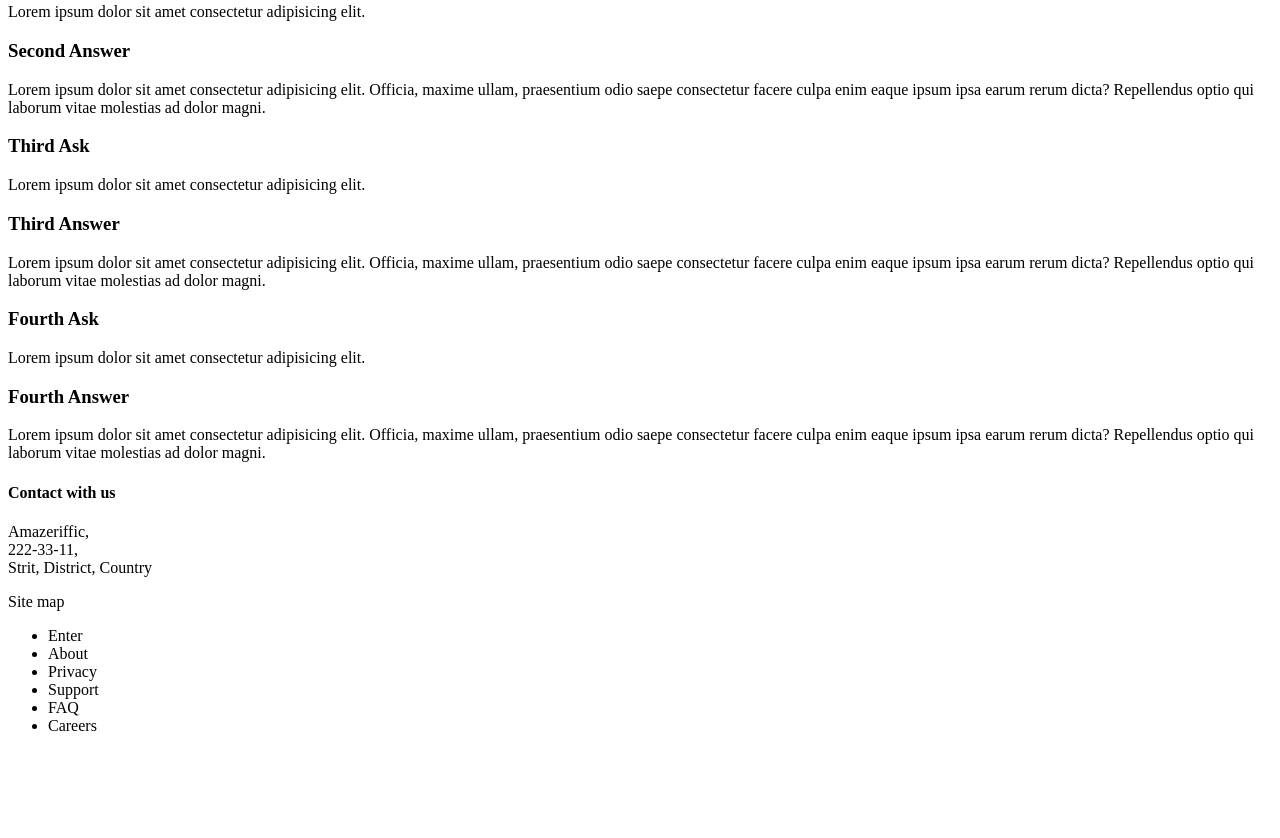
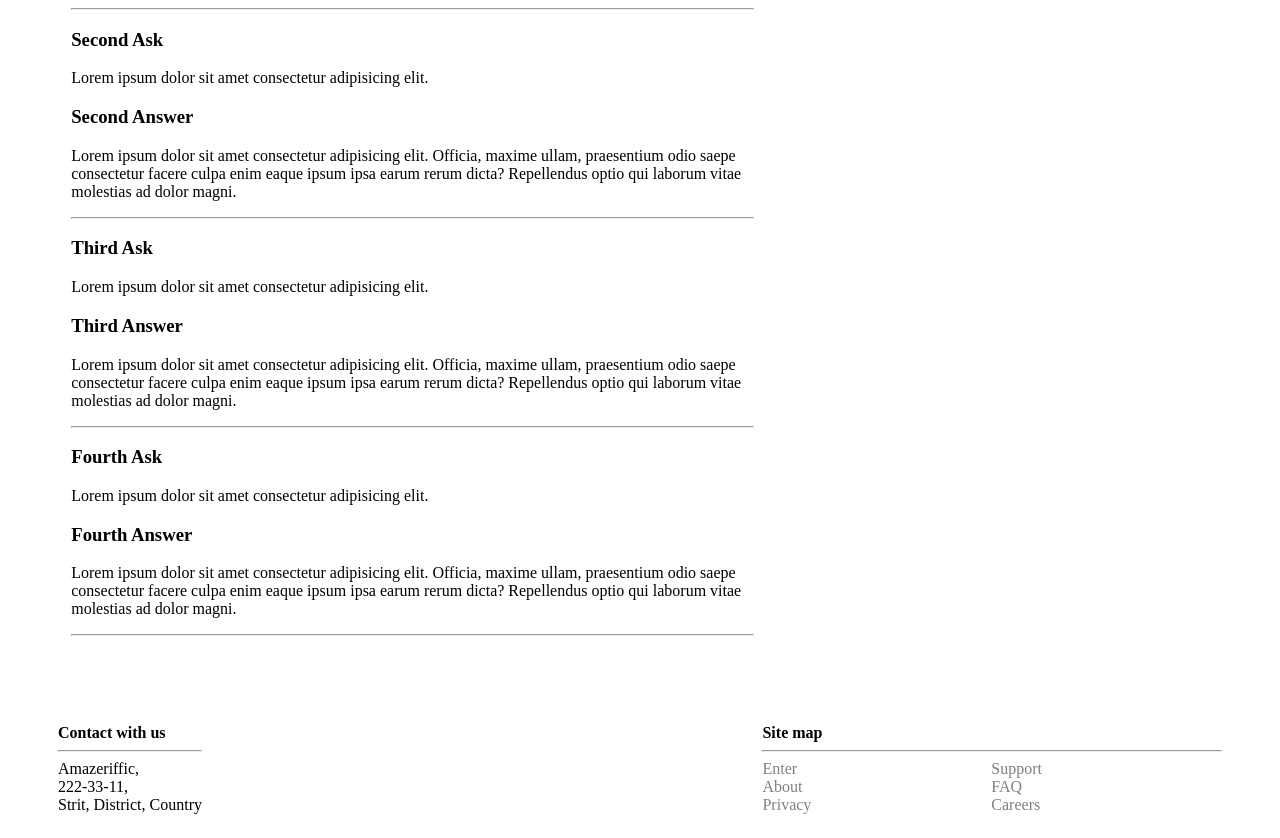
Before and after one commit to Victorvs1967/amazeriffic-my, a plain HTML site: page faq.html in a window 1280 px wide. Shown: the part 375-1213 px from the top of the page. Before the commit the page ends 1126 px from the top, so only its background shows below. Drawn offline with Linux system fonts and the light colour scheme; a web font is replaced by a local one.

Commit message:
create css

```diff
--- a/faq.html
+++ b/faq.html
@@ -4,6 +4,11 @@
     <meta charset="UTF-8">
     <meta name="viewport" content="width=device-width, initial-scale=1.0">
     <title>Amazeriffic</title>
+
+    <link href="https://fonts.googleapis.com/css2?family=Denk+One&display=swap" rel="stylesheet">
+    <!-- <link rel="stylesheet" href="reset.css"> -->
+    <link rel="stylesheet" href="style.css">
+
 </head>
 <body>
     <header class="header">
@@ -26,6 +31,7 @@
             <p class="content-text">
                 Lorem ipsum dolor sit amet consectetur adipisicing elit. Officia, maxime ullam, praesentium odio saepe consectetur facere culpa enim eaque ipsum ipsa earum rerum dicta? Repellendus optio qui laborum vitae molestias ad dolor magni.
             </p>
+            <hr>
             <h3 class="list title">Second Ask</h3>
             <p class="content-text">
                 Lorem ipsum dolor sit amet consectetur adipisicing elit.
@@ -34,6 +40,7 @@
             <p class="content-text">
                 Lorem ipsum dolor sit amet consectetur adipisicing elit. Officia, maxime ullam, praesentium odio saepe consectetur facere culpa enim eaque ipsum ipsa earum rerum dicta? Repellendus optio qui laborum vitae molestias ad dolor magni.
             </p>
+            <hr>
             <h3 class="list title">Third Ask</h3>
             <p class="content-text">
                 Lorem ipsum dolor sit amet consectetur adipisicing elit.
@@ -42,6 +49,7 @@
             <p class="content-text">
                 Lorem ipsum dolor sit amet consectetur adipisicing elit. Officia, maxime ullam, praesentium odio saepe consectetur facere culpa enim eaque ipsum ipsa earum rerum dicta? Repellendus optio qui laborum vitae molestias ad dolor magni.
             </p>
+            <hr>
             <h3 class="list title">Fourth Ask</h3>
             <p class="content-text">
                 Lorem ipsum dolor sit amet consectetur adipisicing elit.
@@ -50,27 +58,34 @@
             <p class="content-text">
                 Lorem ipsum dolor sit amet consectetur adipisicing elit. Officia, maxime ullam, praesentium odio saepe consectetur facere culpa enim eaque ipsum ipsa earum rerum dicta? Repellendus optio qui laborum vitae molestias ad dolor magni.
             </p>
-    </main>
+            <hr>
+        </main>
     <!-- /.main-content -->
     <footer class="footer">
         <div class="contacts">
             <h4 class="contact-title">Contact with us</h4>
+            <hr>
             <p class="contact-text">Amazeriffic,<br>
                 222-33-11,<br>
                 Strit, District, Country</p>
         </div>
-       <div class="site-map">
-           <div class="map-title">Site map</div>
-           <ul class="map-nav">
-               <li class="mat-item">Enter</li>
-               <li class="mat-item">About</li>
-               <li class="mat-item">Privacy</li>
-               <li class="mat-item">Support</li>
-               <li class="mat-item">FAQ</li>
-               <li class="mat-item">Careers</li>
-           </ul>
-       </div>
-    </footer>
+        <div class="site-map">
+            <h4 class="map-title">Site map</h4>
+            <hr>
+            <div class="map-nav">
+                 <ul class="nav-left">
+                    <li class="mat-item"><a href="index.html" class="nav-item">Enter</a></li>
+                    <li class="mat-item"><a href="#" class="nav-item">About</a></li>
+                    <li class="mat-item"><a href="#" class="nav-item">Privacy</a></li>
+                </ul>
+                <ul class="nav-right">
+                    <li class="mat-item"><a href="#" class="nav-item">Support</a></li>
+                    <li class="mat-item"><a href="faq.html" class="nav-item">FAQ</a></li>
+                    <li class="mat-item"><a href="#" class="nav-item">Careers</a></li>
+                </ul>
+            </div>
+        </div>
+     </footer>
     <!-- /.footer -->
 </body>
 </html>
--- /dev/null
+++ b/reset.css
@@ -0,0 +1,48 @@
+/* http://meyerweb.com/eric/tools/css/reset/
+   v2.0 | 20110126
+   License: none (public domain)
+*/
+
+html, body, div, span, applet, object, iframe,
+h1, h2, h3, h4, h5, h6, p, blockquote, pre,
+a, abbr, acronym, address, big, cite, code,
+del, dfn, em, img, ins, kbd, q, s, samp,
+small, strike, strong, sub, sup, tt, var,
+b, u, i, center,
+dl, dt, dd, ol, ul, li,
+fieldset, form, label, legend,
+table, caption, tbody, tfoot, thead, tr, th, td,
+article, aside, canvas, details, embed,
+figure, figcaption, footer, header, hgroup,
+menu, nav, output, ruby, section, summary,
+time, mark, audio, video {
+	margin: 0;
+	padding: 0;
+	border: 0;
+	font-size: 100%;
+	font: inherit;
+	vertical-align: baseline;
+}
+/* HTML5 display-role reset for older browsers */
+article, aside, details, figcaption, figure,
+footer, header, hgroup, menu, nav, section {
+	display: block;
+}
+body {
+	line-height: 1;
+}
+ol, ul {
+	list-style: none;
+}
+blockquote, q {
+	quotes: none;
+}
+blockquote:before, blockquote:after,
+q:before, q:after {
+	content: '';
+	content: none;
+}
+table {
+	border-collapse: collapse;
+	border-spacing: 0;
+}
--- /dev/null
+++ b/style.css
@@ -0,0 +1,51 @@
+h1 {
+    font-family: 'Denk One', sans-serif;
+}
+.header {
+    display: flex;
+    justify-content: space-between;
+    align-items: center;
+    padding-left: 50px;
+    padding-right: 80px;
+}
+.main-content {
+    display: flex;
+    max-width: 90%;
+    padding-top: 40px;
+    margin: auto;
+}
+.content {
+    max-width: 60%;
+    margin-right: 80px;
+}
+.footer {
+    margin-top: 80px;
+    display: flex;
+    justify-content: space-between;
+    align-content: flex-start;
+    padding-left: 50px;
+    padding-right: 50px;
+}
+.footer h4 {
+    margin: 0;
+}
+.contact-text {
+    margin-top: 0;
+}
+.map-nav {
+    display: flex;
+    justify-content: space-between;
+
+}
+.map-nav ul {
+    padding: 0;
+    padding-right: 180px;
+    margin: 0;
+}
+.map-nav li{
+    list-style: none;
+}
+.nav-item {
+    text-decoration: none;
+    color: gray;
+}
```
Also changed, not shown: index.html (+21 -11 lines).
